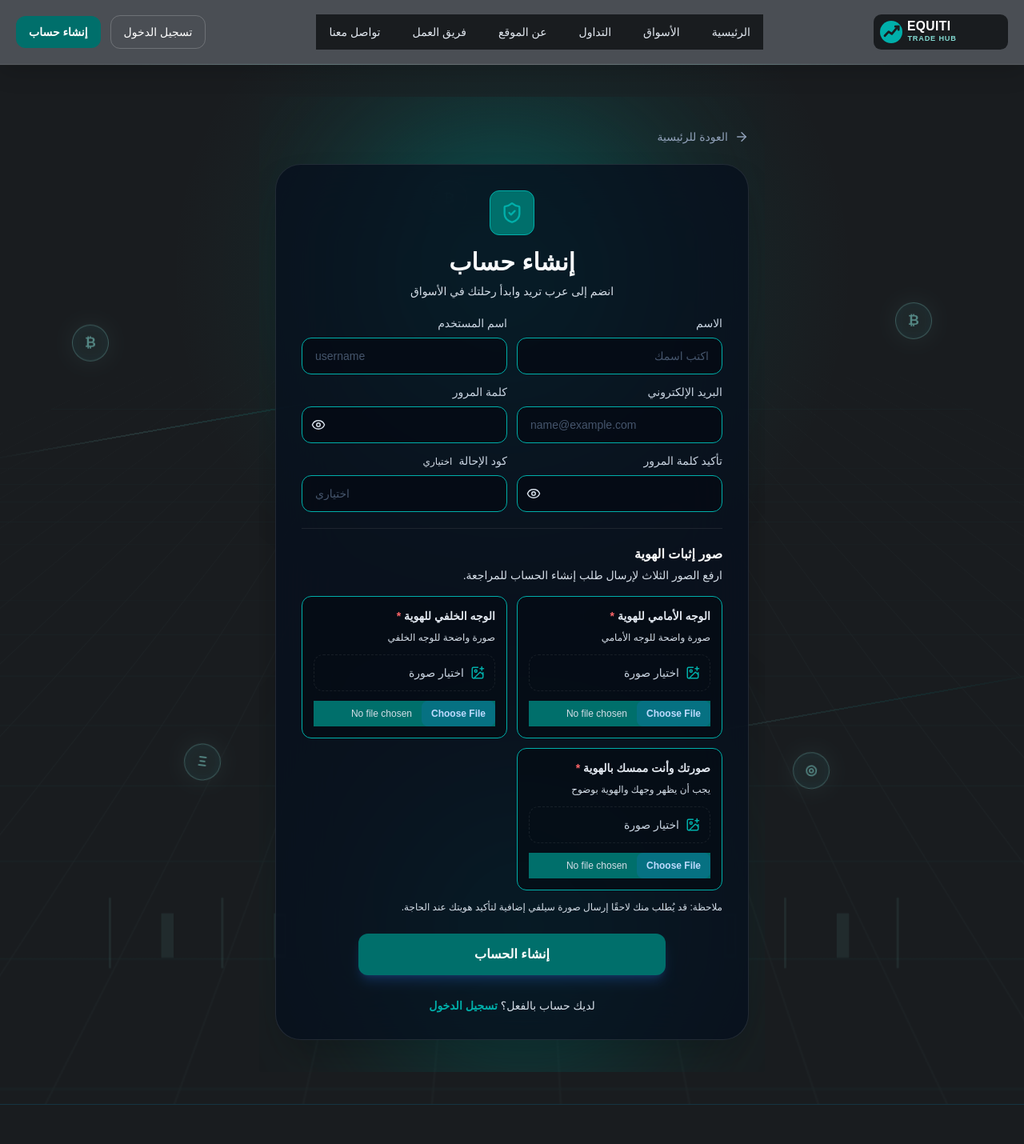
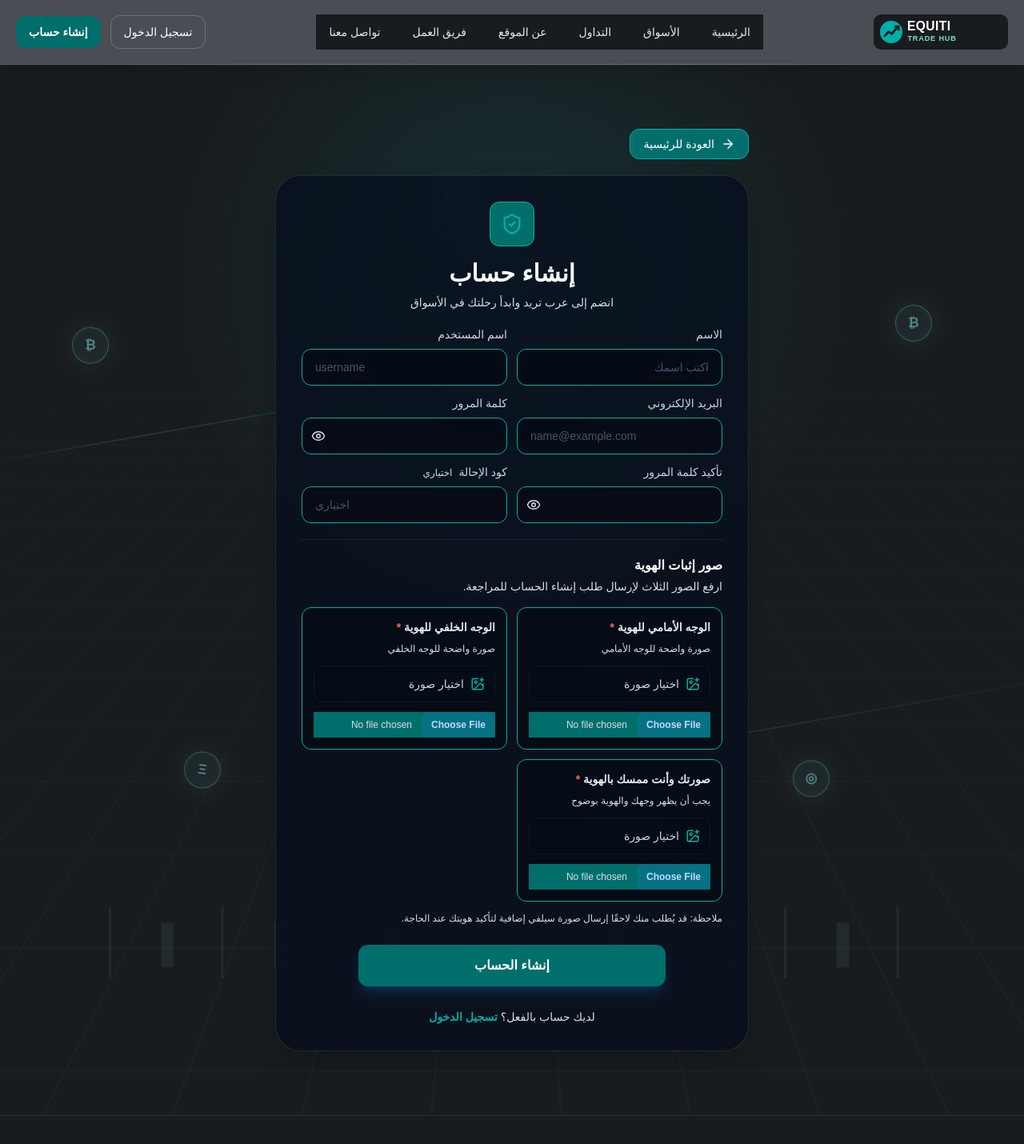
Before and after one commit to ffgg35646-ops/arab-trade, a Next.js app: page /register in a window 1280 px wide. Shown: the top 1430 px of the page at 80% size. Built offline with nearby package versions, Linux system fonts and the light colour scheme.

Commit message:
Align registration page background details with About page

```diff
--- a/app/register/page.tsx
+++ b/app/register/page.tsx
@@ -183,16 +183,11 @@ export default function RegisterPage() {
         <div className="arabtrade-auth-lines" aria-hidden="true" />
         <div className="arabtrade-auth-candles" aria-hidden="true" />
         <div className="relative min-h-screen overflow-hidden">
-          <div className="pointer-events-none absolute inset-0">
-            <div className="absolute left-1/4 top-20 h-72 w-72 rounded-full bg-blue-600/10 blur-[120px]" />
-            <div className="absolute bottom-10 right-1/4 h-72 w-72 rounded-full bg-cyan-400/10 blur-[120px]" />
-          </div>
-
           <div className="relative z-10 mx-auto flex min-h-screen max-w-2xl items-center justify-center px-5 py-10">
             <div className="w-full">
               <Link
                 href="/"
-                className="mb-6 inline-flex items-center gap-2 text-sm text-slate-400 transition hover:text-white"
+                className="mb-8 inline-flex items-center gap-2 rounded-xl border border-white/[0.06] bg-white/[0.025] px-4 py-2 text-sm text-slate-400 transition hover:border-cyan-400/20 hover:bg-cyan-400/[0.06] hover:text-cyan-300"
               >
                 <ArrowRight size={18} />
                 العودة للرئيسية
```
